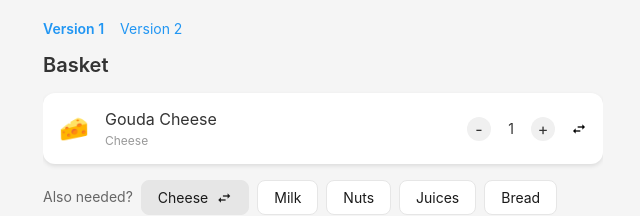
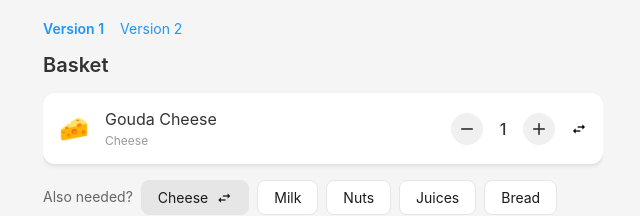
Before and after one commit to Jelmer-Crisp/mobile-ui-prototype, a React (Create React App) app: page / in a window 1280 px wide. Both pictures are taken after a click on the button "Cheese". Shown: the top 216 px of the page, without its empty margins (317-957 px from the left). Built offline with nearby package versions, Linux system fonts and the light colour scheme.

Commit message:
Better quantity selectors and now also used in bottom panel

```diff
--- a/src/App.js
+++ b/src/App.js
@@ -79,16 +79,27 @@ function App() {
     }
   };
 
-  const handleProductToggle = (productName) => {
+  const handleProductToggle = (productName, newQuantity) => {
     const selected = isProductSelected(products, productName, currentCategory);
 
     if (selected) {
-      const newProducts = products.filter(p => !(p.name === productName && p.category === currentCategory));
-      setProducts(newProducts);
+      if (newQuantity !== undefined) {
+        // Update quantity
+        const newProducts = products.map(p =>
+          p.name === productName && p.category === currentCategory
+            ? { ...p, quantity: newQuantity }
+            : p
+        );
+        setProducts(newProducts);
+      } else {
+        // Remove product
+        const newProducts = products.filter(p => !(p.name === productName && p.category === currentCategory));
+        setProducts(newProducts);
 
-      const remainingInCategory = newProducts.filter(p => p.category === currentCategory).length;
-      if (remainingInCategory === 0) {
-        setSelectedCategories(selectedCategories.filter(c => c !== currentCategory));
+        const remainingInCategory = newProducts.filter(p => p.category === currentCategory).length;
+        if (remainingInCategory === 0) {
+          setSelectedCategories(selectedCategories.filter(c => c !== currentCategory));
+        }
       }
     } else {
       setProducts(addProduct(products, productName, currentCategory));
--- a/src/components/BottomOptionsPanel.js
+++ b/src/components/BottomOptionsPanel.js
@@ -1,10 +1,60 @@
 import React from 'react';
 import { BottomPanel, PanelHeader, PanelTitle, CloseButton } from './styled';
-import { ProductTile, ProductContent, ProductEmoji, ProductInfo, ProductName, CategoryLabel, Checkbox } from './styled';
+import {
+  ProductTile,
+  ProductContent,
+  ProductEmoji,
+  ProductInfo,
+  ProductName,
+  CategoryLabel,
+  QuantityControls,
+  QuantityButton,
+  QuantityDisplay
+} from './styled';
 import { productEmojis } from '../data/groceryData';
 import { isProductSelected } from '../utils/productUtils';
 
-const BottomOptionsPanel = ({ isOpen, currentCategory, products, categoryProducts, onClose, onProductToggle }) => {
+const BottomOptionsPanel = ({
+  isOpen,
+  currentCategory,
+  products,
+  categoryProducts,
+  onClose,
+  onProductToggle
+}) => {
+  const getProductQuantity = (productName) => {
+    const product = products.find(p => p.name === productName && p.category === currentCategory);
+    return product ? product.quantity || 1 : 0;
+  };
+
+  const handleQuantityChange = (product, change) => {
+    const quantity = getProductQuantity(product);
+    if (quantity === 0 && change > 0) {
+      // Initial add
+      onProductToggle(product);
+    } else if (quantity === 1 && change < 0) {
+      // Remove when going from 1 to 0
+      onProductToggle(product);
+    } else {
+      // Find the product index and update quantity
+      const productIndex = products.findIndex(
+        p => p.name === product && p.category === currentCategory
+      );
+      if (productIndex !== -1) {
+        const newQuantity = quantity + change;
+        if (newQuantity > 0) {
+          const newProducts = [...products];
+          newProducts[productIndex] = {
+            ...newProducts[productIndex],
+            quantity: newQuantity
+          };
+          // Update products through onProductToggle
+          onProductToggle(product, newQuantity);
+        }
+      }
+    }
+  };
+
   return (
     <BottomPanel $isOpen={isOpen}>
       <PanelHeader>
@@ -15,12 +65,13 @@ const BottomOptionsPanel = ({ isOpen, currentCategory, products, categoryProduct
       </PanelHeader>
 
       {categoryProducts[currentCategory]?.map(product => {
+        const quantity = getProductQuantity(product);
         const selected = isProductSelected(products, product, currentCategory);
+
         return (
           <ProductTile
             key={product}
-            onClick={() => onProductToggle(product)}
-            $clickable={true}
+            $clickable={false}
           >
             <ProductContent>
               <ProductEmoji>{productEmojis[product]}</ProductEmoji>
@@ -29,9 +80,21 @@ const BottomOptionsPanel = ({ isOpen, currentCategory, products, categoryProduct
                 <CategoryLabel>{currentCategory}</CategoryLabel>
               </ProductInfo>
             </ProductContent>
-            <Checkbox $checked={selected}>
-              {selected && <span className="material-icons">check</span>}
-            </Checkbox>
+            {selected ? (
+              <QuantityControls>
+                <QuantityButton onClick={() => handleQuantityChange(product, -1)}>
+                  <span className="material-icons">remove</span>
+                </QuantityButton>
+                <QuantityDisplay>{quantity}</QuantityDisplay>
+                <QuantityButton onClick={() => handleQuantityChange(product, 1)}>
+                  <span className="material-icons">add</span>
+                </QuantityButton>
+              </QuantityControls>
+            ) : (
+              <QuantityButton onClick={() => handleQuantityChange(product, 1)}>
+                <span className="material-icons">add</span>
+              </QuantityButton>
+            )}
           </ProductTile>
         );
       })}
--- a/src/components/ProductTileList.js
+++ b/src/components/ProductTileList.js
@@ -41,11 +41,11 @@ const ProductTileList = ({ products, onTileClick, onQuantityChange }) => {
                   <CategoryLabel>{product.category}</CategoryLabel>
                 </ProductInfo>
               </ProductContent>
-              <QuantityControls>
+              <QuantityControls $inList={true}>
                 <QuantityButton
                   onClick={(e) => handleQuantityClick(e, index, -1)}
                 >
-                  -
+                  <span className="material-icons">remove</span>
                 </QuantityButton>
                 <QuantityDisplay>
                   {product.quantity || 1}
@@ -53,7 +53,7 @@ const ProductTileList = ({ products, onTileClick, onQuantityChange }) => {
                 <QuantityButton
                   onClick={(e) => handleQuantityClick(e, index, 1)}
                 >
-                  +
+                  <span className="material-icons">add</span>
                 </QuantityButton>
               </QuantityControls>
               <ReloadIcon className="material-icons">
--- a/src/components/styled/ProductComponents.js
+++ b/src/components/styled/ProductComponents.js
@@ -94,30 +94,41 @@ export const QuantityControls = styled.div`
   display: flex;
   align-items: center;
   gap: 8px;
-  margin-right: 16px;
+  ${props => props.$inList && 'margin-right: 16px;'}
 `;
 
 export const QuantityButton = styled.button`
-  width: 24px;
-  height: 24px;
-  border-radius: 12px;
+  width: 32px;
+  height: 32px;
+  border-radius: 16px;
   border: none;
   background: #f0f0f0;
   color: #333;
-  font-size: 16px;
+  font-size: 18px;
   display: flex;
   align-items: center;
   justify-content: center;
   cursor: pointer;
+  transition: all 0.2s ease;
+
+  &:hover {
+    background: #e4e4e4;
+  }
 
   &:active {
-    background: #e0e0e0;
+    background: #d8d8d8;
+    transform: scale(0.95);
+  }
+
+  .material-icons {
+    font-size: 20px;
   }
 `;
 
 export const QuantityDisplay = styled.span`
   min-width: 24px;
   text-align: center;
-  font-size: 14px;
+  font-size: 16px;
+  font-weight: 500;
   color: #333;
 `;
```
